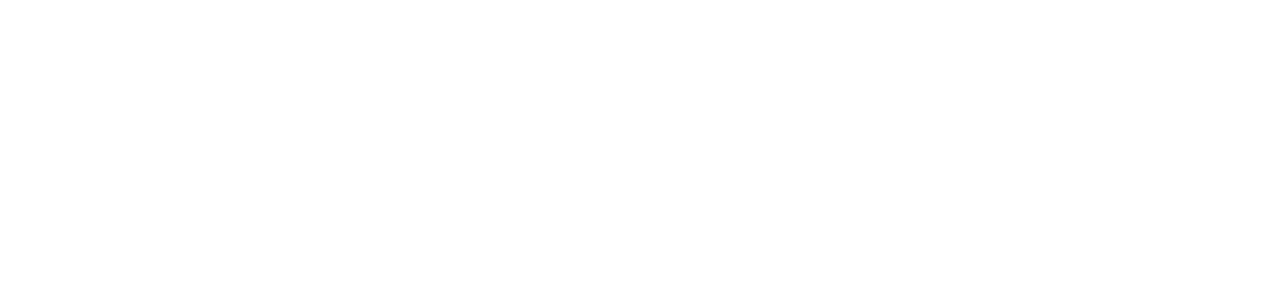
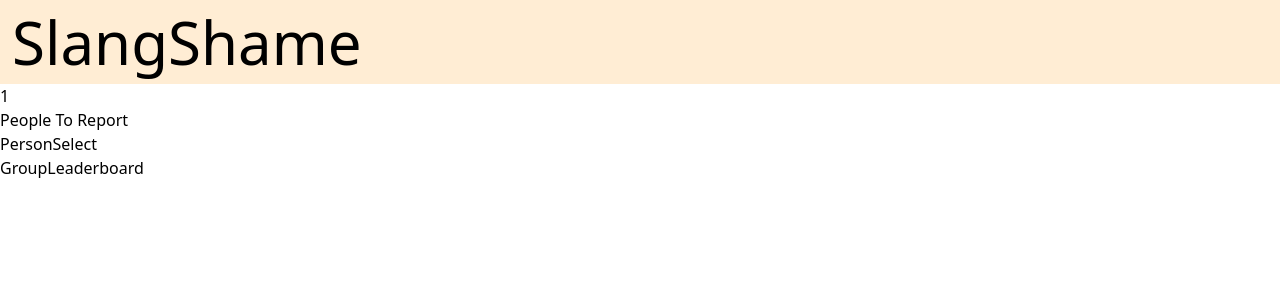
Before and after one commit to FHU/slang-shame, a React (Vite) app in the folder slang-shame/: page /1 in a window 1280 px wide. Before the commit this address had no page. Shown: the top 300 px of the page. Built offline with nearby package versions, Linux system fonts and the light colour scheme.

Commit message:
Connecting Skeleton

```diff
--- a/slang-shame/components/GroupLeaderboard.tsx
+++ b/slang-shame/components/GroupLeaderboard.tsx
@@ -0,0 +1,9 @@
+//import React from 'react'
+
+const GroupLeaderboard = () => {
+  return (
+    <div>GroupLeaderboard</div>
+  )
+}
+
+export default GroupLeaderboard
--- a/slang-shame/components/GroupPage.tsx
+++ /dev/null
@@ -1,10 +0,0 @@
-//import React from 'react'
-import GroupTitle from './GroupTitle'
-
-export const GroupPage = () => {
-  return (
-    <div><GroupTitle /></div>
-  )
-}
-
-export default GroupPage
--- a/slang-shame/components/PersonSelect.tsx
+++ b/slang-shame/components/PersonSelect.tsx
@@ -0,0 +1,9 @@
+//import React from 'react'
+
+const PersonSelect = () => {
+  return (
+    <div>PersonSelect</div>
+  )
+}
+
+export default PersonSelect
--- a/slang-shame/components/ReportButton.tsx
+++ b/slang-shame/components/ReportButton.tsx
@@ -0,0 +1,9 @@
+//import React from 'react'
+
+const ReportButton = () => {
+  return (
+    <div>ReportButton</div>
+  )
+}
+
+export default ReportButton
--- a/slang-shame/components/SearchBar.tsx
+++ b/slang-shame/components/SearchBar.tsx
@@ -0,0 +1,9 @@
+import React from 'react'
+
+const SearchBar = () => {
+  return (
+    <div>SearchBar</div>
+  )
+}
+
+export default SearchBar
--- a/slang-shame/components/SlangSelect.tsx
+++ b/slang-shame/components/SlangSelect.tsx
@@ -0,0 +1,9 @@
+//import React from 'react'
+
+const SlangSelect = () => {
+  return (
+    <div>SlangSelect</div>
+  )
+}
+
+export default SlangSelect
--- /dev/null
+++ b/slang-shame/pages/GroupPage.tsx
@@ -0,0 +1,25 @@
+//import React from 'react'
+import GroupTitle from '../components/GroupTitle';
+import PersonSelect from '../components/PersonSelect';
+import GroupLeaderboard from '../components/GroupLeaderboard';
+
+import {useParams } from 'react-router';
+
+
+export const GroupPage = () => {
+    const params = useParams();
+
+
+  return (
+    <>
+    <div><GroupTitle />{params.group}</div>
+    <div>
+        <h1>People To Report</h1>
+        <PersonSelect />
+    </div>
+    <GroupLeaderboard />
+    </>
+  )
+}
+
+export default GroupPage
--- /dev/null
+++ b/slang-shame/pages/ReportPage.tsx
@@ -0,0 +1,19 @@
+//import React from 'react'
+import SlangSelect from '../components/SlangSelect'
+import ReportButton from '../components/ReportButton'
+
+import { useParams } from 'react-router';
+
+const ReportPage = () => {
+    const params = useParams()
+
+  return (
+    <>
+    <div>You are reporting {params.id}</div>
+    <SlangSelect />
+    <ReportButton />
+    </>
+  )
+}
+
+export default ReportPage
--- a/slang-shame/src/App.tsx
+++ b/slang-shame/src/App.tsx
@@ -1,11 +1,14 @@
 //import { useState } from 'react'
 import {Routes, Route} from 'react-router';
-import GroupPage from '../components/GroupPage';
+import GroupPage from '../pages/GroupPage';
+import ReportPage from '../pages/ReportPage';
+
 
 function App() {
   return (
     <Routes>
-      <Route path='/' element={<GroupPage />} />
+      <Route path='/:group' element={<GroupPage />} />
+      <Route path='/:group/report/:id' element={<ReportPage />} />
     </Routes>
   )
 }
```
Also changed, not shown: slang-shame/components/ReportPage.tsx (deleted).
